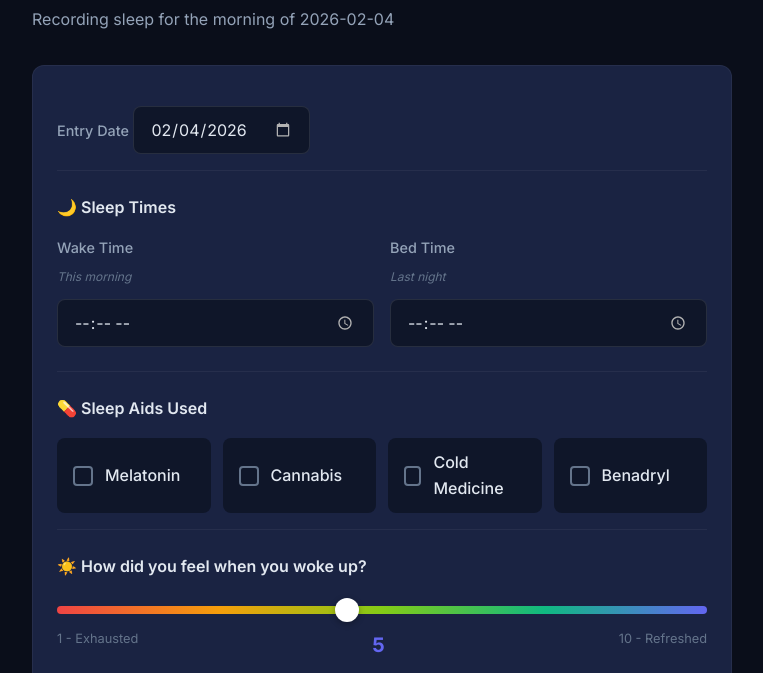
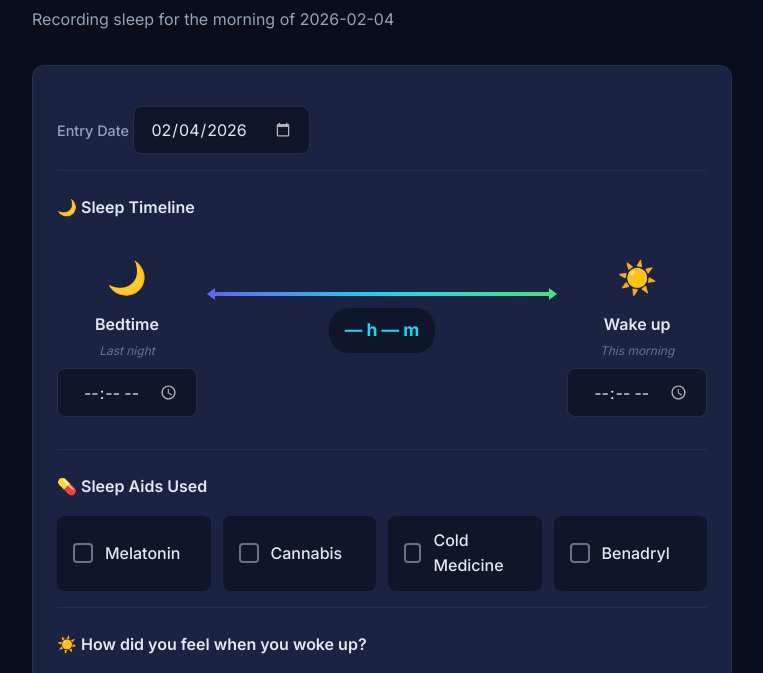
Before and after one commit to hdoublevassar/App-Project, a Flask app: page /log in a window 1280 px wide. Shown: the part 148-821 px from the top of the page, without its empty margins (258-1021 px from the left). Run offline with Flask 3, Linux system fonts and the light colour scheme; data that the repository does not hold is empty.

Commit message:
Attempted to fix some wonky UI elements, we will see

```diff
--- a/static/css/style.css
+++ b/static/css/style.css
@@ -319,6 +319,35 @@ body {
 .entry-times {
     color: var(--text-secondary);
     font-size: 0.9rem;
+    display: flex;
+    align-items: center;
+    gap: 0.5rem;
+}
+
+.time-bed {
+    color: var(--accent-primary);
+}
+
+.time-arrow {
+    color: var(--text-muted);
+}
+
+.time-wake {
+    color: var(--accent-success);
+}
+
+.sleep-status .status-value {
+    font-size: 1.1rem;
+}
+
+.sleep-range {
+    white-space: nowrap;
+}
+
+.sleep-cell .sleep-range {
+    display: inline-flex;
+    align-items: center;
+    gap: 0.25rem;
 }
 
 .entry-mood {
@@ -537,6 +566,133 @@ input[type="date"]::-webkit-calendar-picker-indicator {
     color: var(--accent-secondary);
     font-weight: 500;
     margin-top: 0.5rem;
+}
+
+/* Sleep Timeline Visualization */
+.sleep-timeline {
+    display: flex;
+    align-items: flex-start;
+    justify-content: space-between;
+    gap: 1rem;
+    padding: 1rem 0;
+}
+
+.timeline-point {
+    display: flex;
+    flex-direction: column;
+    align-items: center;
+    text-align: center;
+    flex: 0 0 auto;
+    min-width: 120px;
+}
+
+.timeline-icon {
+    font-size: 2rem;
+    margin-bottom: 0.5rem;
+}
+
+.timeline-point .form-label {
+    font-size: 1rem;
+    font-weight: 600;
+    color: var(--text-primary);
+    margin-bottom: 0.25rem;
+}
+
+.timeline-point .form-hint {
+    margin-bottom: 0.5rem;
+}
+
+.timeline-point .form-input {
+    width: 100%;
+    text-align: center;
+}
+
+.timeline-bar {
+    flex: 1;
+    display: flex;
+    flex-direction: column;
+    align-items: center;
+    justify-content: center;
+    padding-top: 2.5rem;
+    min-width: 80px;
+}
+
+.timeline-line {
+    width: 100%;
+    height: 4px;
+    background: linear-gradient(90deg,
+        var(--accent-primary) 0%,
+        var(--accent-secondary) 50%,
+        var(--accent-success) 100%
+    );
+    border-radius: 2px;
+    position: relative;
+}
+
+.timeline-line::before,
+.timeline-line::after {
+    content: '';
+    position: absolute;
+    top: 50%;
+    transform: translateY(-50%);
+    width: 0;
+    height: 0;
+    border-style: solid;
+}
+
+.timeline-line::before {
+    left: -6px;
+    border-width: 6px 8px 6px 0;
+    border-color: transparent var(--accent-primary) transparent transparent;
+}
+
+.timeline-line::after {
+    right: -6px;
+    border-width: 6px 0 6px 8px;
+    border-color: transparent transparent transparent var(--accent-success);
+}
+
+.timeline-duration {
+    margin-top: 0.75rem;
+    font-size: 1.1rem;
+    font-weight: 700;
+    color: var(--accent-secondary);
+    background-color: var(--bg-dark);
+    padding: 0.5rem 1rem;
+    border-radius: 20px;
+}
+
+@media (max-width: 500px) {
+    .sleep-timeline {
+        flex-direction: column;
+        align-items: center;
+    }
+
+    .timeline-bar {
+        width: 4px;
+        height: 40px;
+        padding: 0;
+        flex-direction: row;
+    }
+
+    .timeline-line {
+        width: 4px;
+        height: 100%;
+        background: linear-gradient(180deg,
+            var(--accent-primary) 0%,
+            var(--accent-success) 100%
+        );
+    }
+
+    .timeline-line::before,
+    .timeline-line::after {
+        display: none;
+    }
+
+    .timeline-duration {
+        margin-top: 0;
+        margin-left: 1rem;
+    }
 }
 
 /* Form Actions */
--- a/templates/log_entry.html
+++ b/templates/log_entry.html
@@ -26,10 +26,28 @@
 
         <!-- Sleep Times -->
         <div class="form-section">
-            <h3 class="section-title">🌙 Sleep Times</h3>
-            <div class="form-row">
-                <div class="form-group">
-                    <label class="form-label">Wake Time</label>
+            <h3 class="section-title">🌙 Sleep Timeline</h3>
+            <div class="sleep-timeline">
+                <div class="timeline-point bedtime">
+                    <span class="timeline-icon">🌙</span>
+                    <label class="form-label">Bedtime</label>
+                    <span class="form-hint">Last night</span>
+                    <input
+                        type="time"
+                        name="bed_time"
+                        value="{{ entry.bed_time if entry else '' }}"
+                        class="form-input time-picker"
+                    >
+                </div>
+
+                <div class="timeline-bar">
+                    <div class="timeline-line"></div>
+                    <span class="timeline-duration" id="sleepDuration">— h — m</span>
+                </div>
+
+                <div class="timeline-point waketime">
+                    <span class="timeline-icon">☀️</span>
+                    <label class="form-label">Wake up</label>
                     <span class="form-hint">This morning</span>
                     <input
                         type="time"
@@ -38,18 +56,7 @@
                         class="form-input time-picker"
                     >
                 </div>
-                <div class="form-group">
-                    <label class="form-label">Bed Time</label>
-                    <span class="form-hint">Last night</span>
-                    <input
-                        type="time"
-                        name="bed_time"
-                        value="{{ entry.bed_time if entry else '' }}"
-                        class="form-input time-picker"
-                    >
-                </div>
             </div>
-            <p class="sleep-duration" id="sleepDuration"></p>
         </div>
 
         <!-- Medications -->
@@ -217,9 +224,9 @@
             const hours = Math.floor(durationMins / 60);
             const mins = durationMins % 60;
 
-            display.textContent = `Sleep duration: ${hours}h ${mins}m`;
+            display.textContent = `${hours}h ${mins}m`;
         } else {
-            display.textContent = '';
+            display.textContent = '— h — m';
         }
     }
 
```
Also changed, not shown: templates/history.html (+7 -5 lines), templates/index.html (+8 -8 lines).
